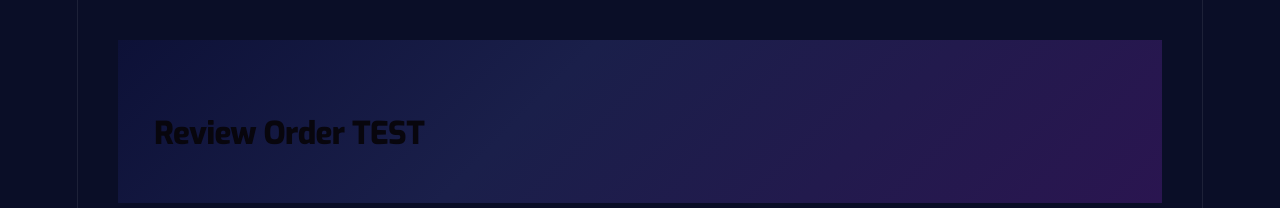
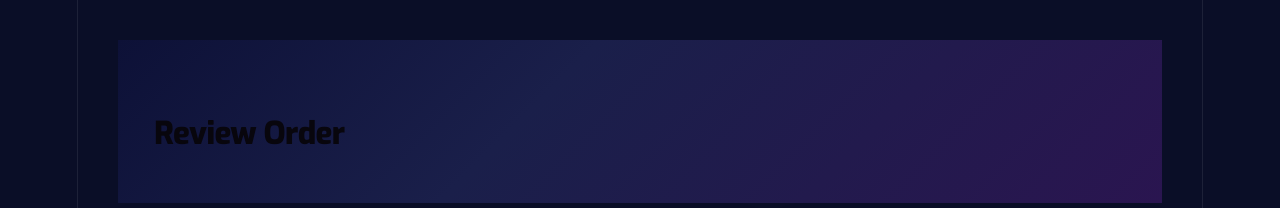
Before and after one commit to helloimfrei/orbit-eats-react, a React (Vite) app: page / in a window 1280 px wide. Shown: the top 208 px of the page. Built offline with nearby package versions, Linux system fonts and the light colour scheme; a web font is replaced by a local one.

Commit message:
Updated ReviewOrder page

```diff
--- a/src/ReviewOrder.jsx
+++ b/src/ReviewOrder.jsx
@@ -47,7 +47,7 @@ export default function ReviewOrder() {
   return (
     <main className="checkout-page">
       <header className="checkout-header">
-        <h1 className="checkout-page-title">Review Order TEST</h1>
+        <h1 className="checkout-page-title">Review Order</h1>
       </header>
 
       <div className="checkout-grid">
```
